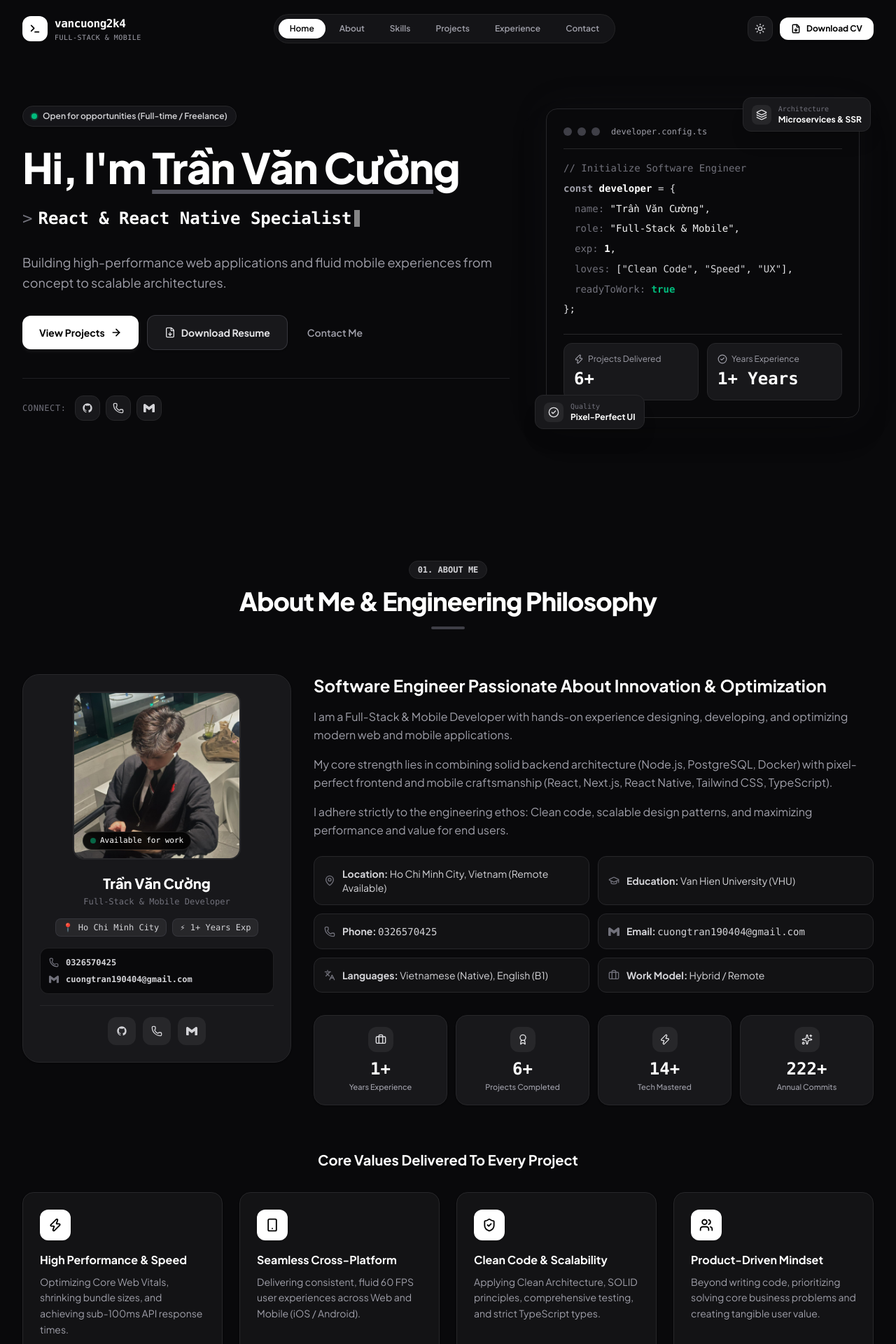
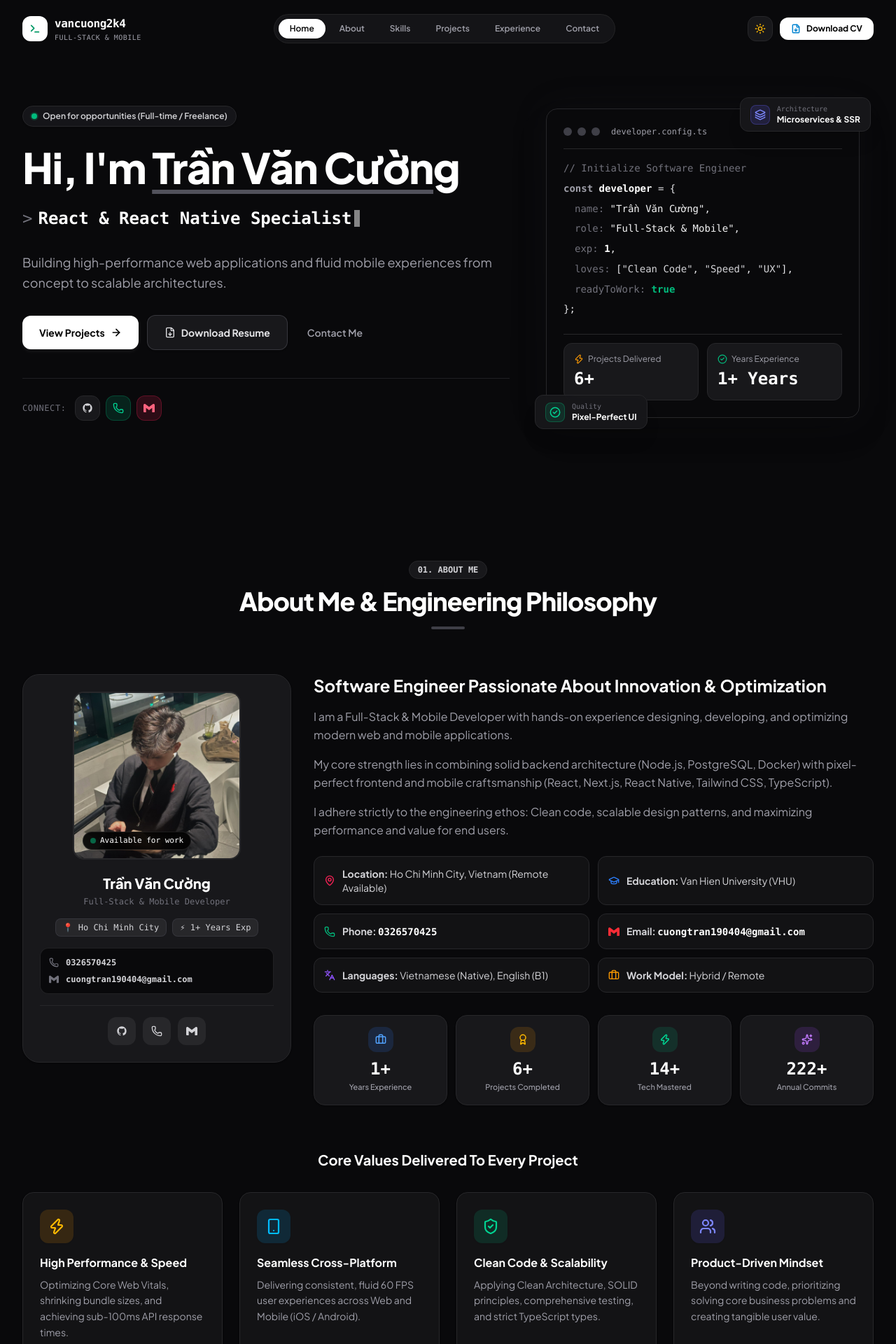
Before and after one commit to vancuong2k4/portfolio, a React (Vite) app: page / in a window 1280 px wide. Shown: the top 1920 px of the page at 70% size. Built offline with nearby package versions, Linux system fonts and the light colour scheme.

Commit message:
feat: enhance all portfolio icons with harmonious, vibrant brand styling

```diff
--- a/src/components/About.tsx
+++ b/src/components/About.tsx
@@ -23,30 +23,66 @@ export const About: React.FC = () => {
     {
       icon: Zap,
       title: "High Performance & Speed",
-      description: "Optimizing Core Web Vitals, shrinking bundle sizes, and achieving sub-100ms API response times."
+      description: "Optimizing Core Web Vitals, shrinking bundle sizes, and achieving sub-100ms API response times.",
+      colorClass: "text-amber-500 dark:text-amber-400",
+      bgClass: "bg-amber-500/10 dark:bg-amber-500/15 border-amber-500/25",
+      glowClass: "group-hover:shadow-[0_0_20px_rgba(245,158,11,0.2)] group-hover:border-amber-500/40"
     },
     {
       icon: Smartphone,
       title: "Seamless Cross-Platform",
-      description: "Delivering consistent, fluid 60 FPS user experiences across Web and Mobile (iOS / Android)."
+      description: "Delivering consistent, fluid 60 FPS user experiences across Web and Mobile (iOS / Android).",
+      colorClass: "text-sky-500 dark:text-sky-400",
+      bgClass: "bg-sky-500/10 dark:bg-sky-500/15 border-sky-500/25",
+      glowClass: "group-hover:shadow-[0_0_20px_rgba(14,165,233,0.2)] group-hover:border-sky-500/40"
     },
     {
       icon: ShieldCheck,
       title: "Clean Code & Scalability",
-      description: "Applying Clean Architecture, SOLID principles, comprehensive testing, and strict TypeScript types."
+      description: "Applying Clean Architecture, SOLID principles, comprehensive testing, and strict TypeScript types.",
+      colorClass: "text-emerald-500 dark:text-emerald-400",
+      bgClass: "bg-emerald-500/10 dark:bg-emerald-500/15 border-emerald-500/25",
+      glowClass: "group-hover:shadow-[0_0_20px_rgba(16,185,129,0.2)] group-hover:border-emerald-500/40"
     },
     {
       icon: Users,
       title: "Product-Driven Mindset",
-      description: "Beyond writing code, prioritizing solving core business problems and creating tangible user value."
+      description: "Beyond writing code, prioritizing solving core business problems and creating tangible user value.",
+      colorClass: "text-indigo-500 dark:text-indigo-400",
+      bgClass: "bg-indigo-500/10 dark:bg-indigo-500/15 border-indigo-500/25",
+      glowClass: "group-hover:shadow-[0_0_20px_rgba(99,102,241,0.2)] group-hover:border-indigo-500/40"
     }
   ]
 
   const statsList = [
-    { label: "Years Experience", value: `${profileData.stats.yearsExperience}+`, icon: Briefcase },
-    { label: "Projects Completed", value: `${profileData.stats.projectsCompleted}+`, icon: Award },
-    { label: "Tech Mastered", value: `${profileData.stats.technologiesMastered}+`, icon: Zap },
-    { label: "Annual Commits", value: `${profileData.stats.commitsLastYear.toLocaleString()}+`, icon: Sparkles },
+    {
+      label: "Years Experience",
+      value: `${profileData.stats.yearsExperience}+`,
+      icon: Briefcase,
+      colorClass: "text-blue-500 dark:text-blue-400",
+      bgClass: "bg-blue-500/10 dark:bg-blue-500/15 border-blue-500/25"
+    },
+    {
+      label: "Projects Completed",
+      value: `${profileData.stats.projectsCompleted}+`,
+      icon: Award,
+      colorClass: "text-amber-500 dark:text-amber-400",
+      bgClass: "bg-amber-500/10 dark:bg-amber-500/15 border-amber-500/25"
+    },
+    {
+      label: "Tech Mastered",
+      value: `${profileData.stats.technologiesMastered}+`,
+      icon: Zap,
+      colorClass: "text-emerald-500 dark:text-emerald-400",
+      bgClass: "bg-emerald-500/10 dark:bg-emerald-500/15 border-emerald-500/25"
+    },
+    {
+      label: "Annual Commits",
+      value: `${profileData.stats.commitsLastYear.toLocaleString()}+`,
+      icon: Sparkles,
+      colorClass: "text-purple-500 dark:text-purple-400",
+      bgClass: "bg-purple-500/10 dark:bg-purple-500/15 border-purple-500/25"
+    },
   ]
 
   return (
@@ -184,34 +220,34 @@ export const About: React.FC = () => {
 
             {/* Quick Details Badges */}
             <div className="grid grid-cols-1 sm:grid-cols-2 gap-3 text-sm text-zinc-700 dark:text-zinc-300">
-              <div className="flex items-center gap-2.5 p-3.5 rounded-xl bg-zinc-50 dark:bg-zinc-900/60 border border-zinc-200 dark:border-zinc-800">
-                <MapPin className="w-4 h-4 text-zinc-500 shrink-0" />
+              <div className="flex items-center gap-2.5 p-3.5 rounded-xl bg-zinc-50 dark:bg-zinc-900/60 border border-zinc-200 dark:border-zinc-800 hover:border-rose-500/40 transition-colors group">
+                <MapPin className="w-4 h-4 text-rose-500 group-hover:scale-110 transition-transform shrink-0" />
                 <span><strong>Location:</strong> {profileData.location}</span>
               </div>
-              <div className="flex items-center gap-2.5 p-3.5 rounded-xl bg-zinc-50 dark:bg-zinc-900/60 border border-zinc-200 dark:border-zinc-800">
-                <GraduationCap className="w-4 h-4 text-zinc-500 shrink-0" />
+              <div className="flex items-center gap-2.5 p-3.5 rounded-xl bg-zinc-50 dark:bg-zinc-900/60 border border-zinc-200 dark:border-zinc-800 hover:border-blue-500/40 transition-colors group">
+                <GraduationCap className="w-4 h-4 text-blue-500 group-hover:scale-110 transition-transform shrink-0" />
                 <span><strong>Education:</strong> Van Hien University (VHU)</span>
               </div>
               <a
                 href={`tel:${profileData.phone}`}
-                className="flex items-center gap-2.5 p-3.5 rounded-xl bg-zinc-50 dark:bg-zinc-900/60 border border-zinc-200 dark:border-zinc-800 hover:border-zinc-400 dark:hover:border-zinc-600 transition-colors group cursor-pointer"
+                className="flex items-center gap-2.5 p-3.5 rounded-xl bg-zinc-50 dark:bg-zinc-900/60 border border-zinc-200 dark:border-zinc-800 hover:border-emerald-500/50 hover:bg-emerald-500/5 transition-all group cursor-pointer"
               >
-                <Phone className="w-4 h-4 text-zinc-500 group-hover:text-black dark:group-hover:text-white shrink-0 transition-colors" />
-                <span><strong>Phone:</strong> <span className="font-mono">{profileData.phone}</span></span>
+                <Phone className="w-4 h-4 text-emerald-500 group-hover:scale-110 transition-transform shrink-0" />
+                <span><strong>Phone:</strong> <span className="font-mono text-zinc-900 dark:text-white font-semibold">{profileData.phone}</span></span>
               </a>
               <a
                 href={`mailto:${profileData.email}`}
-                className="flex items-center gap-2.5 p-3.5 rounded-xl bg-zinc-50 dark:bg-zinc-900/60 border border-zinc-200 dark:border-zinc-800 hover:border-zinc-400 dark:hover:border-zinc-600 transition-colors group cursor-pointer"
+                className="flex items-center gap-2.5 p-3.5 rounded-xl bg-zinc-50 dark:bg-zinc-900/60 border border-zinc-200 dark:border-zinc-800 hover:border-red-500/50 hover:bg-red-500/5 transition-all group cursor-pointer"
               >
-                <GmailIcon className="w-4 h-4 text-zinc-500 group-hover:text-black dark:group-hover:text-white shrink-0 transition-colors" />
-                <span className="truncate"><strong>Email:</strong> <span className="font-mono">{profileData.email}</span></span>
+                <GmailIcon className="w-4 h-4 text-red-500 group-hover:scale-110 transition-transform shrink-0" />
+                <span className="truncate"><strong>Email:</strong> <span className="font-mono text-zinc-900 dark:text-white font-semibold">{profileData.email}</span></span>
               </a>
-              <div className="flex items-center gap-2.5 p-3.5 rounded-xl bg-zinc-50 dark:bg-zinc-900/60 border border-zinc-200 dark:border-zinc-800">
-                <Languages className="w-4 h-4 text-zinc-500 shrink-0" />
+              <div className="flex items-center gap-2.5 p-3.5 rounded-xl bg-zinc-50 dark:bg-zinc-900/60 border border-zinc-200 dark:border-zinc-800 hover:border-violet-500/40 transition-colors group">
+                <Languages className="w-4 h-4 text-violet-500 group-hover:scale-110 transition-transform shrink-0" />
                 <span><strong>Languages:</strong> Vietnamese (Native), English (B1)</span>
               </div>
-              <div className="flex items-center gap-2.5 p-3.5 rounded-xl bg-zinc-50 dark:bg-zinc-900/60 border border-zinc-200 dark:border-zinc-800">
-                <Briefcase className="w-4 h-4 text-zinc-500 shrink-0" />
+              <div className="flex items-center gap-2.5 p-3.5 rounded-xl bg-zinc-50 dark:bg-zinc-900/60 border border-zinc-200 dark:border-zinc-800 hover:border-amber-500/40 transition-colors group">
+                <Briefcase className="w-4 h-4 text-amber-500 group-hover:scale-110 transition-transform shrink-0" />
                 <span><strong>Work Model:</strong> Hybrid / Remote</span>
               </div>
             </div>
@@ -223,10 +259,10 @@ export const About: React.FC = () => {
                 return (
                   <div
                     key={idx}
-                    className="p-3.5 sm:p-4 rounded-2xl bg-white dark:bg-zinc-900 border border-zinc-200 dark:border-zinc-800 shadow-sm hover:border-zinc-400 dark:hover:border-zinc-600 transition-all duration-200 flex flex-col items-center text-center group"
+                    className="p-3.5 sm:p-4 rounded-2xl bg-white dark:bg-zinc-900 border border-zinc-200 dark:border-zinc-800 shadow-sm hover:border-zinc-400 dark:hover:border-zinc-600 hover:-translate-y-0.5 transition-all duration-200 flex flex-col items-center text-center group"
                   >
-                    <div className="w-8 h-8 sm:w-9 sm:h-9 rounded-xl bg-zinc-100 dark:bg-zinc-800 text-zinc-800 dark:text-zinc-200 flex items-center justify-center mb-2 group-hover:scale-105 transition-transform">
-                      <Icon className="w-4 h-4 stroke-[2]" />
+                    <div className={`w-9 h-9 rounded-xl flex items-center justify-center mb-2 group-hover:scale-110 transition-transform ${stat.bgClass}`}>
+                      <Icon className={`w-4 h-4 stroke-[2.2] ${stat.colorClass}`} />
                     </div>
                     <div className="text-xl sm:text-2xl font-black text-zinc-900 dark:text-white mb-0.5 font-mono">
                       {stat.value}
@@ -254,12 +290,12 @@ export const About: React.FC = () => {
               return (
                 <div
                   key={idx}
-                  className="p-6 rounded-2xl bg-white dark:bg-zinc-900/70 border border-zinc-200 dark:border-zinc-800 shadow-sm hover:border-zinc-400 dark:hover:border-zinc-600 hover:-translate-y-1 transition-all duration-200 flex flex-col"
+                  className={`group p-6 rounded-2xl bg-white dark:bg-zinc-900/70 border border-zinc-200 dark:border-zinc-800 shadow-sm hover:-translate-y-1.5 transition-all duration-300 flex flex-col ${pillar.glowClass}`}
                 >
-                  <div className="w-11 h-11 rounded-xl bg-black dark:bg-white text-white dark:text-black flex items-center justify-center mb-4 shadow-sm">
-                    <Icon className="w-5 h-5 stroke-[2.2]" />
+                  <div className={`w-12 h-12 rounded-xl flex items-center justify-center mb-4 shadow-xs transition-transform duration-300 group-hover:scale-110 ${pillar.bgClass}`}>
+                    <Icon className={`w-6 h-6 stroke-[2.2] ${pillar.colorClass}`} />
                   </div>
-                  <h4 className="text-base font-bold text-zinc-900 dark:text-white mb-2">
+                  <h4 className="text-base font-bold text-zinc-900 dark:text-white mb-2 group-hover:text-black dark:group-hover:text-white transition-colors">
                     {pillar.title}
                   </h4>
                   <p className="text-sm text-zinc-600 dark:text-zinc-400 leading-relaxed flex-1">
--- a/src/components/Hero.tsx
+++ b/src/components/Hero.tsx
@@ -148,7 +148,7 @@ export const Hero: React.FC = () => {
                   <a
                     href={`tel:${profileData.phone}`}
                     aria-label="Call Phone"
-                    className="w-9 h-9 rounded-xl flex items-center justify-center text-zinc-700 dark:text-zinc-300 bg-zinc-100 dark:bg-zinc-900 hover:bg-black hover:text-white dark:hover:bg-white dark:hover:text-black transition-colors border border-zinc-200 dark:border-zinc-800"
+                    className="w-9 h-9 rounded-xl flex items-center justify-center text-emerald-600 dark:text-emerald-400 bg-emerald-500/10 dark:bg-emerald-500/15 border border-emerald-500/25 hover:bg-emerald-500 hover:text-white transition-all"
                     title={`Call: ${profileData.phone}`}
                   >
                     <Phone className="w-4 h-4 stroke-[2]" />
@@ -156,7 +156,7 @@ export const Hero: React.FC = () => {
                   <a
                     href={`mailto:${profileData.email}`}
                     aria-label="Email Me"
-                    className="w-9 h-9 rounded-xl flex items-center justify-center text-zinc-700 dark:text-zinc-300 bg-zinc-100 dark:bg-zinc-900 hover:bg-black hover:text-white dark:hover:bg-white dark:hover:text-black transition-colors border border-zinc-200 dark:border-zinc-800"
+                    className="w-9 h-9 rounded-xl flex items-center justify-center text-rose-600 dark:text-rose-400 bg-rose-500/10 dark:bg-rose-500/15 border border-rose-500/25 hover:bg-rose-500 hover:text-white transition-all"
                     title={`Gmail: ${profileData.email}`}
                   >
                     <GmailIcon className="w-4 h-4" />
@@ -233,9 +233,9 @@ export const Hero: React.FC = () => {
 
                   {/* Status & Live Metrics */}
                   <div className="grid grid-cols-2 gap-3 pt-3 border-t border-zinc-200 dark:border-zinc-800">
-                    <div className="p-3.5 rounded-xl bg-zinc-50 dark:bg-zinc-900 border border-zinc-200 dark:border-zinc-800">
+                    <div className="p-3.5 rounded-xl bg-zinc-50 dark:bg-zinc-900 border border-zinc-200 dark:border-zinc-800 hover:border-amber-500/40 transition-colors">
                       <div className="flex items-center gap-1.5 text-xs text-zinc-500 dark:text-zinc-400 mb-1">
-                        <Zap className="w-3.5 h-3.5 text-zinc-400" />
+                        <Zap className="w-3.5 h-3.5 text-amber-500" />
                         <span>Projects Delivered</span>
                       </div>
                       <div className="text-2xl font-black text-zinc-900 dark:text-white font-mono">
@@ -243,9 +243,9 @@ export const Hero: React.FC = () => {
                       </div>
                     </div>
 
-                    <div className="p-3.5 rounded-xl bg-zinc-50 dark:bg-zinc-900 border border-zinc-200 dark:border-zinc-800">
+                    <div className="p-3.5 rounded-xl bg-zinc-50 dark:bg-zinc-900 border border-zinc-200 dark:border-zinc-800 hover:border-emerald-500/40 transition-colors">
                       <div className="flex items-center gap-1.5 text-xs text-zinc-500 dark:text-zinc-400 mb-1">
-                        <CheckCircle2 className="w-3.5 h-3.5 text-zinc-400" />
+                        <CheckCircle2 className="w-3.5 h-3.5 text-emerald-500" />
                         <span>Years Experience</span>
                       </div>
                       <div className="text-2xl font-black text-zinc-900 dark:text-white font-mono">
@@ -257,9 +257,9 @@ export const Hero: React.FC = () => {
                 </div>
 
                 {/* Floating Badge 1: Top Right — hidden on very small screens, shown sm+ */}
-                <div className="hidden sm:flex absolute -top-4 -right-4 px-3 py-2 rounded-xl bg-white dark:bg-zinc-900 border border-zinc-200 dark:border-zinc-800 shadow-xl items-center gap-2.5 hover:scale-105 transition-transform">
-                  <div className="w-7 h-7 rounded-lg bg-zinc-100 dark:bg-zinc-800 text-zinc-800 dark:text-zinc-200 flex items-center justify-center">
-                    <Layers className="w-4 h-4" />
+                <div className="hidden sm:flex absolute -top-4 -right-4 px-3.5 py-2 rounded-xl bg-white/95 dark:bg-zinc-900/95 border border-zinc-200 dark:border-zinc-800 shadow-xl items-center gap-2.5 hover:scale-105 transition-transform backdrop-blur-md">
+                  <div className="w-7 h-7 rounded-lg bg-indigo-500/15 text-indigo-500 dark:text-indigo-400 border border-indigo-500/30 flex items-center justify-center">
+                    <Layers className="w-4 h-4 stroke-[2.2]" />
                   </div>
                   <div className="flex flex-col">
                     <span className="text-[10px] font-mono text-zinc-500">Architecture</span>
@@ -268,9 +268,9 @@ export const Hero: React.FC = () => {
                 </div>
 
                 {/* Floating Badge 2: Bottom Left — hidden on very small screens, shown sm+ */}
-                <div className="hidden sm:flex absolute -bottom-4 -left-4 px-3 py-2 rounded-xl bg-white dark:bg-zinc-900 border border-zinc-200 dark:border-zinc-800 shadow-xl items-center gap-2.5 hover:scale-105 transition-transform">
-                  <div className="w-7 h-7 rounded-lg bg-zinc-100 dark:bg-zinc-800 text-zinc-800 dark:text-zinc-200 flex items-center justify-center">
-                    <CheckCircle2 className="w-4 h-4" />
+                <div className="hidden sm:flex absolute -bottom-4 -left-4 px-3.5 py-2 rounded-xl bg-white/95 dark:bg-zinc-900/95 border border-zinc-200 dark:border-zinc-800 shadow-xl items-center gap-2.5 hover:scale-105 transition-transform backdrop-blur-md">
+                  <div className="w-7 h-7 rounded-lg bg-emerald-500/15 text-emerald-500 dark:text-emerald-400 border border-emerald-500/30 flex items-center justify-center">
+                    <CheckCircle2 className="w-4 h-4 stroke-[2.2]" />
                   </div>
                   <div className="flex flex-col">
                     <span className="text-[10px] font-mono text-zinc-500">Quality</span>
--- a/src/components/Navbar.tsx
+++ b/src/components/Navbar.tsx
@@ -69,8 +69,8 @@ export const Navbar: React.FC = () => {
           href="#home"
           className="flex items-center gap-2.5 group cursor-pointer"
         >
-          <div className="w-9 h-9 rounded-xl bg-black dark:bg-white text-white dark:text-black flex items-center justify-center font-bold shadow-sm group-hover:scale-105 transition-transform duration-200 border border-zinc-800 dark:border-transparent">
-            <Terminal className="w-4 h-4 stroke-[2.5]" />
+          <div className="w-9 h-9 rounded-xl bg-black dark:bg-white flex items-center justify-center font-bold shadow-sm group-hover:scale-105 transition-transform duration-200 border border-zinc-800 dark:border-transparent">
+            <Terminal className="w-4 h-4 stroke-[2.5] text-emerald-400 dark:text-emerald-600" />
           </div>
           <div className="flex flex-col">
             <span className="font-bold text-base tracking-tight text-zinc-900 dark:text-white font-mono">
@@ -112,18 +112,18 @@ export const Navbar: React.FC = () => {
             className="w-9 h-9 rounded-xl flex items-center justify-center text-zinc-600 dark:text-zinc-400 bg-zinc-100 dark:bg-zinc-900 hover:bg-zinc-200 dark:hover:bg-zinc-800 transition-colors border border-zinc-200 dark:border-zinc-800 cursor-pointer"
           >
             {theme === 'dark' ? (
-              <Sun className="w-4 h-4 text-zinc-300 transition-transform duration-300 hover:rotate-90" />
+              <Sun className="w-4 h-4 text-amber-400 transition-transform duration-300 hover:rotate-90" />
             ) : (
-              <Moon className="w-4 h-4 text-zinc-700 transition-transform duration-300 hover:-rotate-12" />
+              <Moon className="w-4 h-4 text-sky-500 transition-transform duration-300 hover:-rotate-12" />
             )}
           </button>
 
           {/* Resume Download Button - High Contrast Monochrome */}
           <button
             onClick={handleDownloadCV}
-            className="flex items-center gap-2 px-4 py-2 text-xs font-bold rounded-xl text-white dark:text-black bg-black dark:bg-white hover:bg-zinc-800 dark:hover:bg-zinc-200 shadow-sm transition-all cursor-pointer hover:-translate-y-0.5 active:translate-y-0"
+            className="group flex items-center gap-2 px-4 py-2 text-xs font-bold rounded-xl text-white dark:text-black bg-black dark:bg-white hover:bg-zinc-800 dark:hover:bg-zinc-200 shadow-sm transition-all cursor-pointer hover:-translate-y-0.5 active:translate-y-0"
           >
-            <FileDown className="w-3.5 h-3.5 stroke-[2.5]" />
+            <FileDown className="w-3.5 h-3.5 stroke-[2.5] text-sky-400 dark:text-sky-600 group-hover:translate-y-0.5 transition-transform" />
             <span>Download CV</span>
           </button>
         </div>
@@ -136,9 +136,9 @@ export const Navbar: React.FC = () => {
             className="w-9 h-9 rounded-lg flex items-center justify-center text-zinc-600 dark:text-zinc-400 bg-zinc-100 dark:bg-zinc-900 border border-zinc-200 dark:border-zinc-800"
           >
             {theme === 'dark' ? (
-              <Sun className="w-4 h-4 text-zinc-300" />
+              <Sun className="w-4 h-4 text-amber-400" />
             ) : (
-              <Moon className="w-4 h-4 text-zinc-700" />
+              <Moon className="w-4 h-4 text-sky-500" />
             )}
           </button>
 
@@ -185,7 +185,7 @@ export const Navbar: React.FC = () => {
               }}
               className="w-full flex items-center justify-center gap-2 py-3 rounded-xl text-xs font-bold text-white dark:text-black bg-black dark:bg-white shadow-sm cursor-pointer"
             >
-              <FileDown className="w-4 h-4 stroke-[2.5]" />
+              <FileDown className="w-4 h-4 stroke-[2.5] text-sky-400 dark:text-sky-600" />
               <span>Download Resume</span>
             </button>
           </div>
```
Also changed, not shown: src/components/Contact.tsx (+21 -19 lines), src/components/Experience.tsx (+9 -9 lines), src/components/Footer.tsx (+9 -9 lines), src/components/ProjectModal.tsx (+4 -4 lines), src/components/Projects.tsx (+43 -4 lines).
